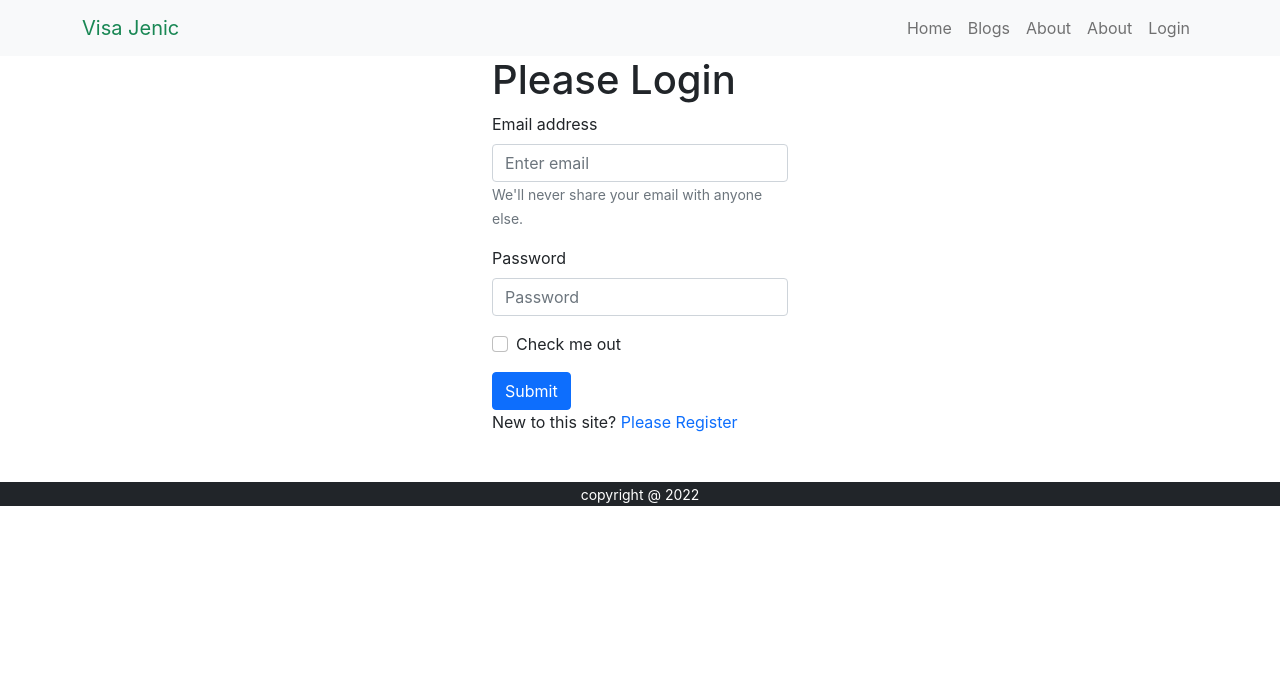
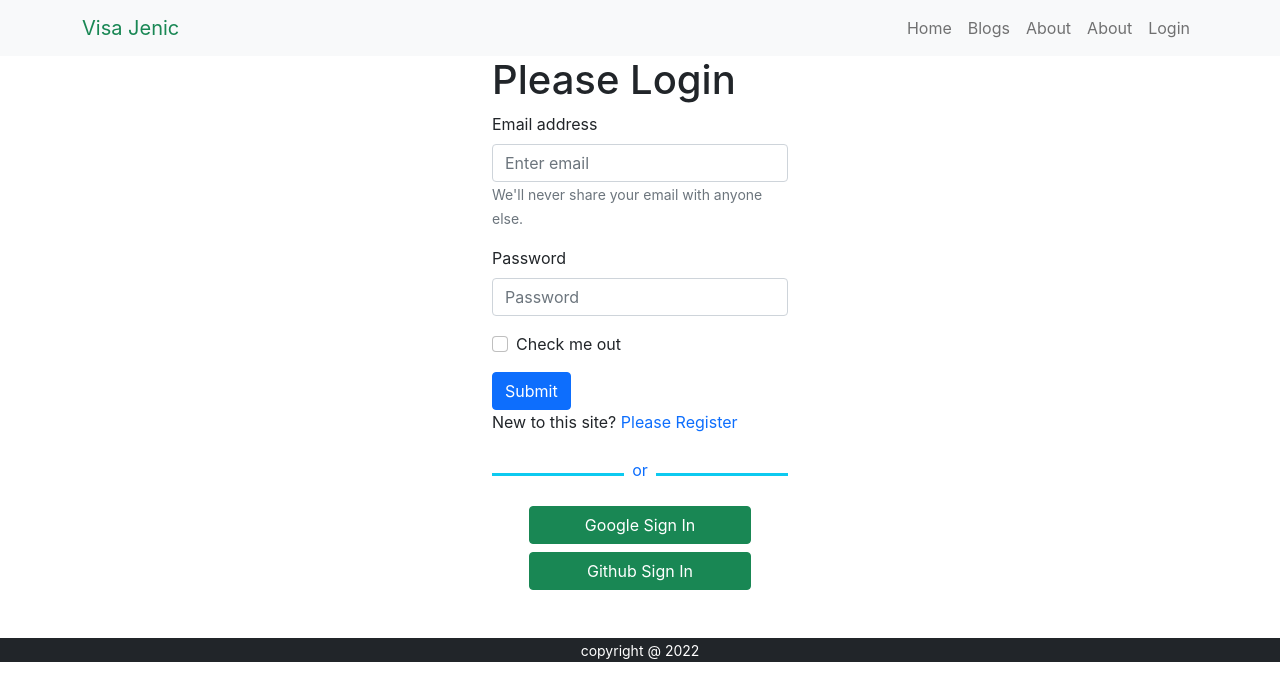
Before and after one commit to Sabit-Shafe/Visa-Consultant-Service, a React (Create React App) app: page /login in a window 1280 px wide. Shown: the top 700 px of the page. Built offline with nearby package versions, Linux system fonts and the light colour scheme; no server answers.

Commit message:
social login implement

```diff
--- a/public/data.json
+++ b/public/data.json
@@ -17,7 +17,7 @@
         "id": "3",
         "name": "Work permit Visa Consultency",
         "description": "Are you looking for work permit visa?? Here I am RCIC certified immigration and visa consultant help you to get work permit visa for many countries like Australia, Canada, Usa, Germany , Maleyshia etc. If you have a skilled worker its high posibilities to get visa those country. So connect with me for happy service ",
-        "image": "https://img.freepik.com/free-photo/graduation-concept-with-portrait-happy-girl_23-2148201880.jpg?t=st=1650201528~exp=1650202128~hmac=5506e902cdad65d17bcfd479a48c52dc3f54edbdbf99bac69607a3b46cab6f23&w=1060",
+        "image": "https://img.freepik.com/free-photo/visa-application-form-wooden-table-visa-processing-registration-flat-lay_169016-16410.jpg?t=st=1650266264~exp=1650266864~hmac=c215964701feb7ea62ac00d768b9d0dbee9a06ea7254ee80d8ce64eff5a358a4&w=900",
         "price": 420
     }
 ]
--- a/src/pages/Home/Service/Service.js
+++ b/src/pages/Home/Service/Service.js
@@ -16,7 +16,7 @@ const Service = ({service}) => {
     return (
         <div className="g-5 col-sm-12 col-md-6 col-lg-4">
             <Card style={{ width: '18rem' }}>
-                <Card.Img variant="top" src={image} />
+                <Card.Img variant="top" className="" src={image} />
                 <Card.Body>
                     <Card.Title className="text-info">{name}</Card.Title>
                     <Card.Text>
--- a/src/pages/Login/Login/Login.js
+++ b/src/pages/Login/Login/Login.js
@@ -3,6 +3,7 @@ import { Button, Form } from 'react-bootstrap';
 import { useSignInWithEmailAndPassword } from 'react-firebase-hooks/auth';
 import { Link, useLocation, useNavigate } from 'react-router-dom';
 import auth from '../../../firebase.init';
+import SocialLogin from '../SocialLogin/SocialLogin';
 
 const Login = () => {
     const [
@@ -36,6 +37,13 @@ const Login = () => {
     // if(user){
     //     navigate('/home')
     // }
+    let errorElement;
+
+
+
+    if (error){
+        errorElement = <p className='text-danger'>Error: {error?.message} </p>
+    }
 
 
     return (
@@ -61,7 +69,9 @@ const Login = () => {
                     Submit
                 </Button>
             </Form>
+            {errorElement}
             <p>New to this site? <Link to="/signup" className='text-primary pe-auto text-decoration-none' onClick={navigateRegister}>Please Register</Link> </p>
+            <SocialLogin></SocialLogin>
         </div>
     );
 };
--- a/src/pages/Login/Signup/Signup.js
+++ b/src/pages/Login/Signup/Signup.js
@@ -3,6 +3,7 @@ import { Button, Form } from 'react-bootstrap';
 import { Link, useNavigate } from 'react-router-dom';
 import { useCreateUserWithEmailAndPassword } from 'react-firebase-hooks/auth';
 import auth from '../../../firebase.init'
+import SocialLogin from '../SocialLogin/SocialLogin';
 
 const Signup = () => {
     const [
@@ -15,14 +16,14 @@ const Signup = () => {
 
     const emailRef = useRef('');
     const passRef = useRef('');
-    const nameRef= useRef('');
+    const nameRef = useRef('');
 
     const navigate = useNavigate();
-    const navigateLogin = ()=>{
+    const navigateLogin = () => {
         navigate('/login');
     }
 
-    if(user){
+    if (user) {
         navigate('/home')
     }
 
@@ -64,8 +65,8 @@ const Signup = () => {
                 </Button>
             </Form>
             <p>Already have an account? Please <Link to="/login" className='text-primary pe-auto text-decoration-none' onClick={navigateLogin}>Please Login</Link> </p>
+            <SocialLogin></SocialLogin>
         </div>
     );
 };
-
 export default Signup;
--- /dev/null
+++ b/src/pages/Login/SocialLogin/SocialLogin.js
@@ -0,0 +1,52 @@
+import React from 'react';
+import { useSignInWithGithub, useSignInWithGoogle } from 'react-firebase-hooks/auth';
+import { useNavigate } from 'react-router-dom';
+import auth from '../../../firebase.init';
+
+const SocialLogin = () => {
+
+    const [signInWithGoogle, user, loading, error] = useSignInWithGoogle(auth);
+    const [signInWithGithub, userGit, loadingGit, errorGit] = useSignInWithGithub(auth);
+    const navigate = useNavigate();
+
+
+    // if(loading || loading1){
+    //     return <Loading></Loading>
+    // }
+    let errorElement;
+
+
+
+    if (error || errorGit){
+        errorElement = <p className='text-danger'>Error: {error?.message} {errorGit?.message}</p>
+    }
+
+    if (user || userGit) {
+        navigate('/home');
+    }
+
+    return (
+        <div>
+            <div className='d-flex align-items-center'>
+                <div style={{ height: '3px' }} className='bg-info w-75'></div>
+                <p className='mt-2 px-2 text-primary'>or</p>
+                <div style={{ height: '3px' }} className='bg-info w-75'></div>
+            </div>
+            {errorElement}
+            <div className=''>
+                <button
+                    onClick={() => signInWithGoogle()}
+                    className='btn btn-success w-75 d-block mx-auto my-2'>
+                    <span className='px-2'>Google Sign In</span>
+                </button>
+                <button
+                    onClick={() => signInWithGithub()}
+                    className='btn btn-success w-75 d-block mx-auto'>
+                    <span className='px-2'>Github Sign In</span>
+                </button>
+            </div>
+        </div>
+    );
+};
+
+export default SocialLogin;
```
Lines whose indentation alone changed are shown as unchanged.
